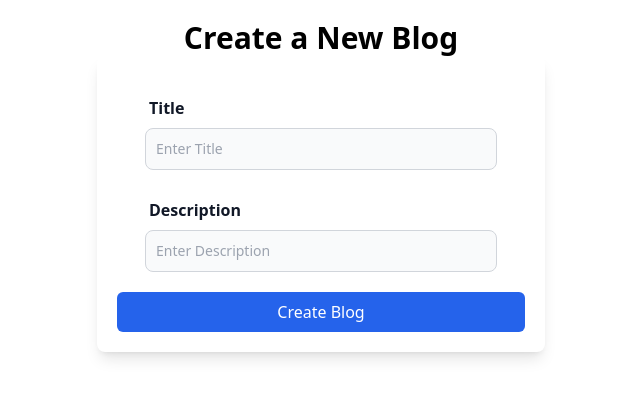
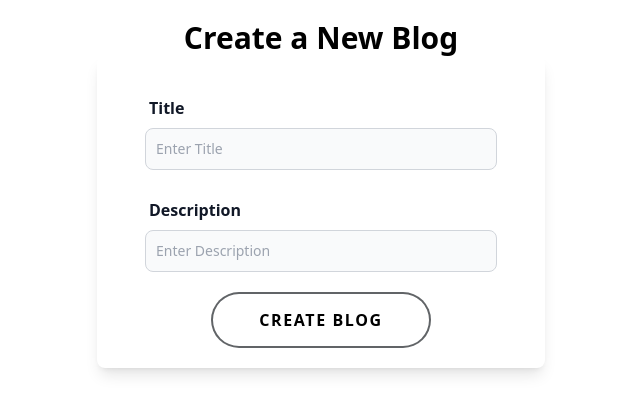
Before and after one commit to kira14102005/W13_BlogsProject, a React (Vite) app in the folder frontend/: page /createBlog in a window 1280 px wide. Shown: the top 414 px of the page, without its empty margins (319-959 px from the left). Built offline with nearby package versions, Linux system fonts and the light colour scheme; no server answers.

Commit message:
Use the modifie CustomButton in the pages

```diff
--- a/frontend/src/components/BlogCard.tsx
+++ b/frontend/src/components/BlogCard.tsx
@@ -1,3 +1,5 @@
+import { CustomButton } from "./CustomButton";
+
 interface BlogCardProps {
     title: string;
     desc: string;
@@ -20,12 +22,7 @@ export const BlogCard = ({ title, desc, authorName, authorEmail, published, hand
                     <p className="text-lg font-semibold text-gray-800">{authorName}</p>
                     <p className="text-sm text-gray-600">{authorEmail}</p></div>
 
-                <div className="flex flex-col-reverse">   <button
-                    onClick={handleEdit}
-                    className="shadow-[inset_0_0_0_2px_#616467] text-black px-12 py-4 rounded-full tracking-widest uppercase font-bold bg-transparent hover:bg-[#616467] hover:text-white  transition duration-200"
-                >
-                    Edit Blog
-                </button> </div>
+                <div className="flex flex-col-reverse"> <CustomButton onclick={handleEdit} label="Edit Blog" /></div>
             </div>
         </div>
     );
--- a/frontend/src/pages/CreateBlog.tsx
+++ b/frontend/src/pages/CreateBlog.tsx
@@ -4,8 +4,10 @@ import { BACKEND_URL } from "../config";
 import { Title } from "../components/Title";
 import { InputField } from "../components/InputField";
 import { useDebounce } from "../customhooks/useDebounce";
+import { CustomButton } from "../components/CustomButton";
 
 export const CreateBlog = () => {
+    console.log("RERENDER")
     const [title, setTitle] = useState("");
     const [desc, setDesc] = useState("");
     const [loading, setLoading] = useState(false);
@@ -21,8 +23,7 @@ export const CreateBlog = () => {
 
     const token = useMemo(getTokenFromCookies, []);
 
-    const handleSubmit = async (e: React.FormEvent) => {
-        e.preventDefault();
+    const handleSubmit = async (e: any) => {
         setLoading(true);
 
         if (!token) {
@@ -51,13 +52,11 @@ export const CreateBlog = () => {
     return (
         <div className="h-screen flex flex-col items-center p-5">
             <Title content="Create a New Blog" />
-            <form onSubmit={handleSubmit} className="w-full max-w-md bg-white shadow-lg rounded-lg p-5">
-                <InputField label="Title" name="title" placeholder="Enter Title" value={title} onChange={(e) => debouncedSetTitle(e.target.value)} />
-                <InputField label="Description" name="desc" placeholder="Enter Description" value={desc} onChange={(e) => debouncedSetDesc(e.target.value)} />
-                <button type="submit" disabled={loading} className="w-full bg-blue-600 text-white p-2 rounded-md hover:bg-blue-700 disabled:bg-gray-400">
-                    {loading ? "Creating..." : "Create Blog"}
-                </button>
-            </form>
+            <div className="w-full max-w-md bg-white shadow-lg rounded-lg p-5">
+                <InputField label="Title" name="title" placeholder="Enter Title"  onChange={(e) => debouncedSetTitle(e.target.value)} />
+                <InputField label="Description" name="desc" placeholder="Enter Description"  onChange={(e) => debouncedSetDesc(e.target.value)} />
+               <div className="flex justify-center"> <CustomButton onclick={handleSubmit} label={loading ? "Creating..." : "Create Blog"} /></div>
+            </div>
         </div>
     );
 };
```
